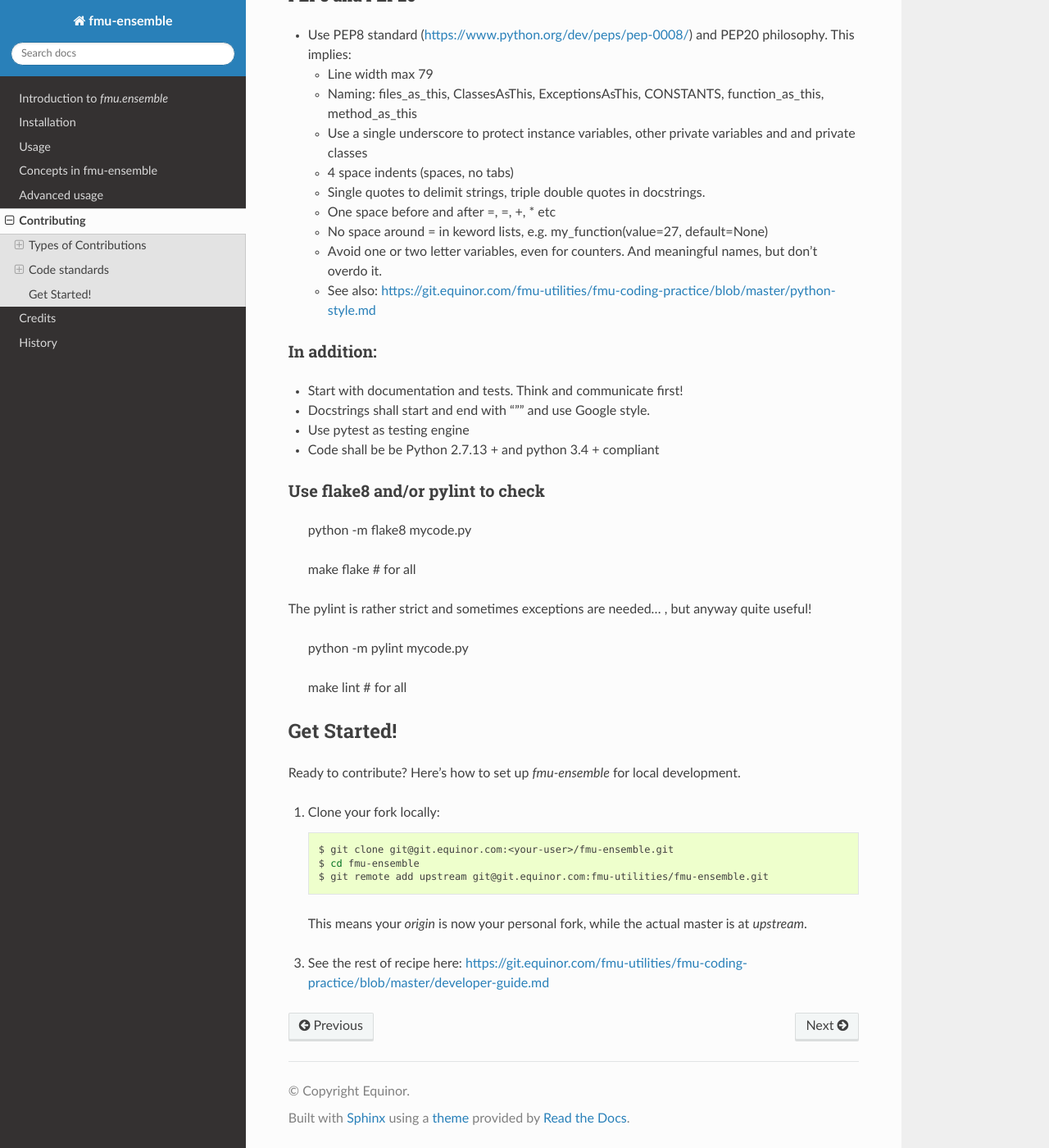
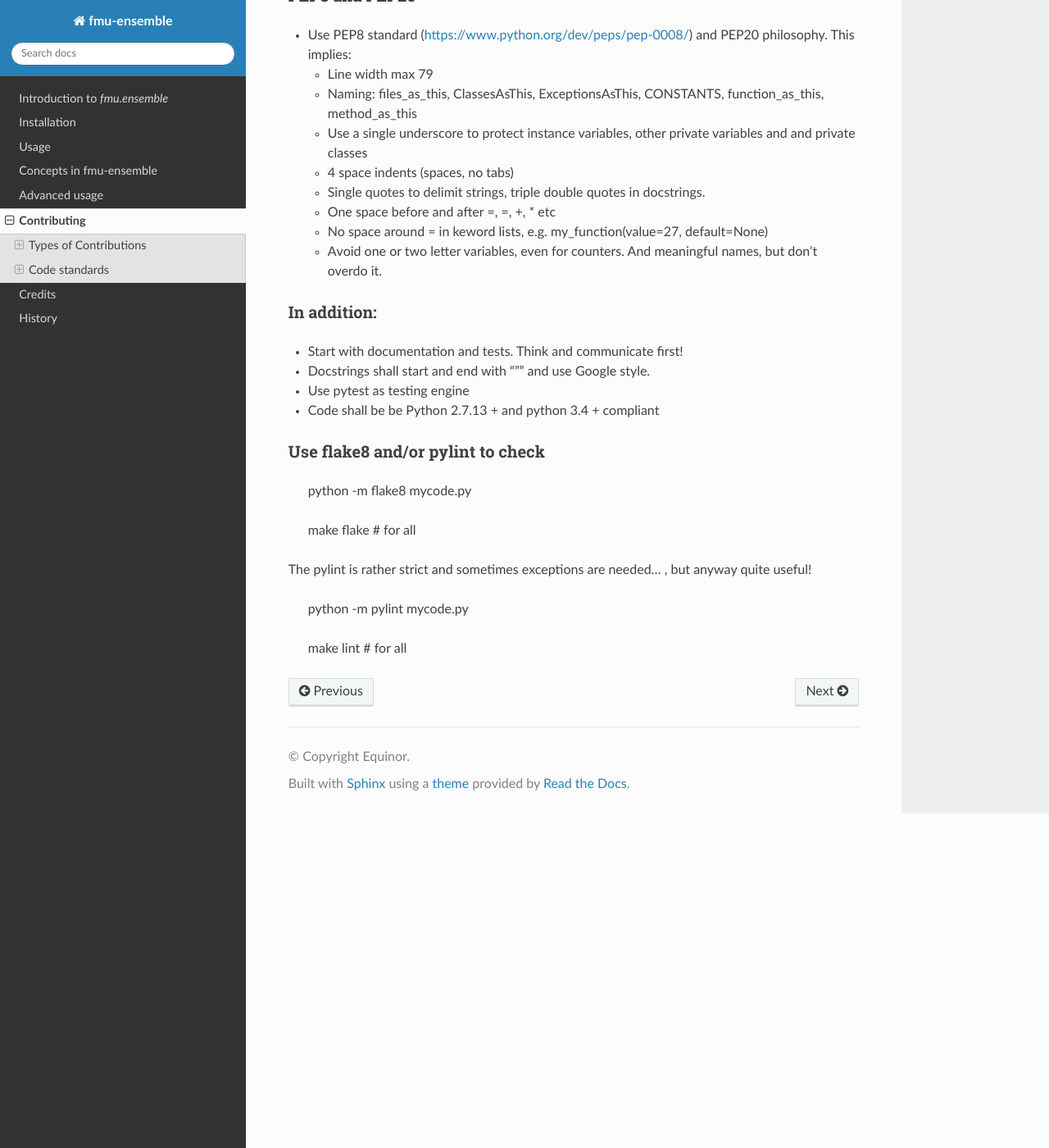
Before and after one commit to equinor/fmu-ensemble, a Sphinx documentation site: the page built from docs/contributing.rst, in a window 1280 px wide and 1400 px high, scrolled down 1333 px. Shown: the whole window at 82% size. Built offline with Sphinx 7.4.7 and the Read the Docs theme 2.0.0, drawn with Linux system fonts in a browser that asks for light colours; pages that are not in the unit, such as notebooks, are missing from menus; some of the changed text lies outside the part shown.

```diff
--- a/CONTRIBUTING.rst
+++ b/CONTRIBUTING.rst
@@ -15,7 +15,7 @@ Types of Contributions
 Report Bugs
 ~~~~~~~~~~~
 
-Report bugs at https://git.equinor.com/fmu-utilities/fmu-ensemble/issues.
+Report bugs at https://github.com/equinor/fmu-ensemble/issues.
 
 If you are reporting a bug, please include:
 
@@ -46,7 +46,7 @@ Submit Feedback
 ~~~~~~~~~~~~~~~
 
 The best way to send feedback is to file an issue
-at https://git.equinor.com/fmu-utilities/fmu-ensemble/issues.
+at https://github.com/equinor/fmu-ensemble/issues.
 
 If you are proposing a feature:
 
@@ -86,8 +86,6 @@ PEP8 and PEP20
   * Avoid one or two letter variables, even for counters. And meaningful names, but don't
     overdo it.
 
-  * See also: https://git.equinor.com/fmu-utilities/fmu-coding-practice/blob/master/python-style.md
-
 
 In addition:
 ~~~~~~~~~~~~
@@ -113,20 +111,3 @@ The pylint is rather strict and sometimes exceptions are needed... , but anyway
   python -m pylint mycode.py
 
   make lint   # for all
-
-Get Started!
-------------
-
-Ready to contribute? Here's how to set up `fmu-ensemble` for local development.
-
-1. Clone your fork locally::
-
-     $ git clone git@git.equinor.com:<your-user>/fmu-ensemble.git
-     $ cd fmu-ensemble
-     $ git remote add upstream git@git.equinor.com:fmu-utilities/fmu-ensemble.git
-
-   This means your `origin` is now your personal fork, while the actual master
-   is at `upstream`.
-
-3. See the rest of recipe here:
-   https://git.equinor.com/fmu-utilities/fmu-coding-practice/blob/master/developer-guide.md
--- a/HISTORY.rst
+++ b/HISTORY.rst
@@ -5,14 +5,16 @@ History
 Commit history
 --------------
 
-See https://git.equinor.com/fmu-utilities/fmu-ensemble
+See commit log on github.
 
+First open release (GPLv3) in June 2019.
 
 Prior work
 ----------
 
 The fmu.ensemble Python module development was started in August 2018,
-building on the code, design and experience from at least:
+as an Equinor internal code project, building prior internal
+work from at leastL:
 
 * Smørbukk Sør webportal
 * Post-processing library made for webportal (2017/2018) https://github.com/Statoil/fmu_postprocessing
--- a/README.rst
+++ b/README.rst
@@ -17,5 +17,4 @@ interactive usage in IPython/Jupyter.
 If run as a post-workflow in Ert, a simple script using this library
 can replace and extend the existing *CSV_EXPORT1* workflow
 
-This software is internal to Equinor ASA and shall not be shared
-externally.
+This software is released under GPL v3.0
--- a/docs/installation.rst
+++ b/docs/installation.rst
@@ -16,13 +16,13 @@ with access to stable, testing and bleeding versions.
 For developers
 --------------
 
-The sources for fmu-ensemble can be downloaded from the `Equinor Git repo`_.
+The sources for fmu-ensemble can be downloaded from github.
 
 You can either clone the public repository:
 
 .. code-block:: console
 
-    $ git clone git://git.equinor.com/fmu-utilities/fmu-ensemble
+    $ git clone https://github.com/equinor/fmu-ensemble
 
 Once you have a copy of the source, and you have a `virtual environment`_,
 you can install it with:
@@ -32,5 +32,4 @@ you can install it with:
     $ make install
 
 
-.. _Equinor Git repo: https://git.equinor.com/fmu-utilities/fmu-ensemble
 .. _virtual environment: http://docs.python-guide.org/en/latest/dev/virtualenvs/
--- a/setup.py
+++ b/setup.py
@@ -83,6 +83,7 @@ setup(
     author="Jan C. Rivenaes",
     author_email='jriv@statoil.com',
     url='https://git.equinor.com/fmu-utilities/fmu-ensemble',
+    license="GPLv3",
     packages=find_packages('src'),
 #    namespace_packages=['fmu'],
     package_dir={'': 'src'},
```
Also changed, not shown: 1 other file.
